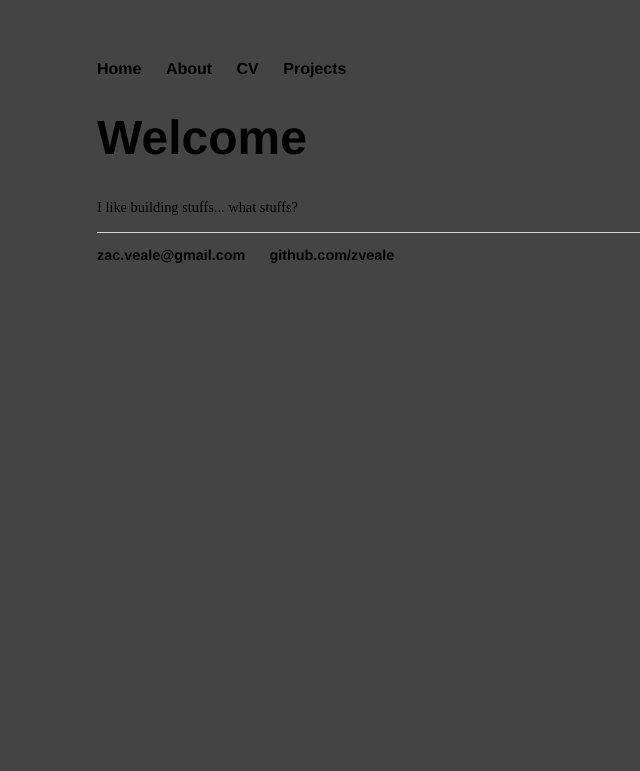
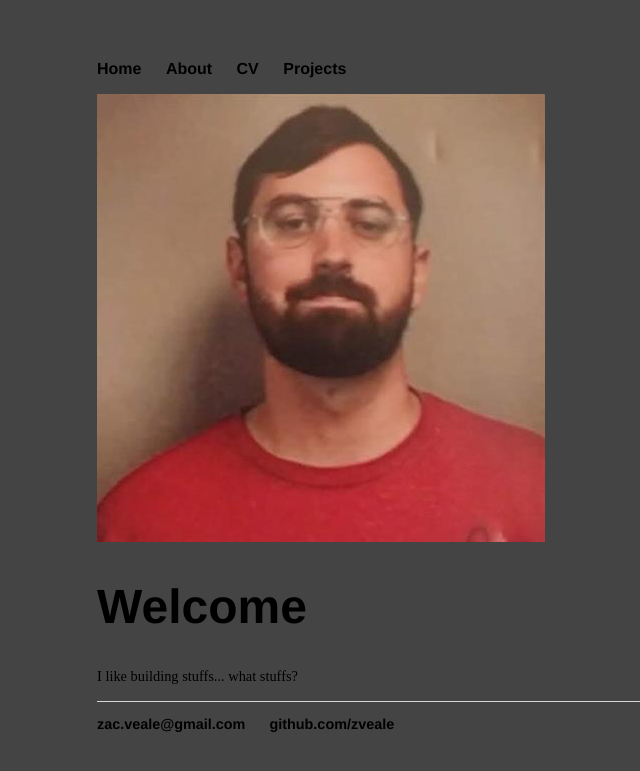
Before and after one commit to zveale/zveale.github.io, a Jekyll site: the page built from index.html, in a window 1280 px wide. Shown: the top 771 px of the page, without its empty margins (95-735 px from the left). Built offline with Jekyll 4.4.1, drawn with Linux system fonts in a browser that asks for light colours.

Commit message:
Update index.html

```diff
--- a/index.html
+++ b/index.html
@@ -3,6 +3,7 @@ layout: default
 title: Zachary Veale
 ---
 <div class="blurb">
+	<p><img alt="" src="/assets/ProfilePhoto.png" /></p>
 	<h1>Welcome</h1>
 	<p>I like building stuffs... <a href="/projects">what stuffs?</a></p>
 </div><!-- /.blurb -->
```
